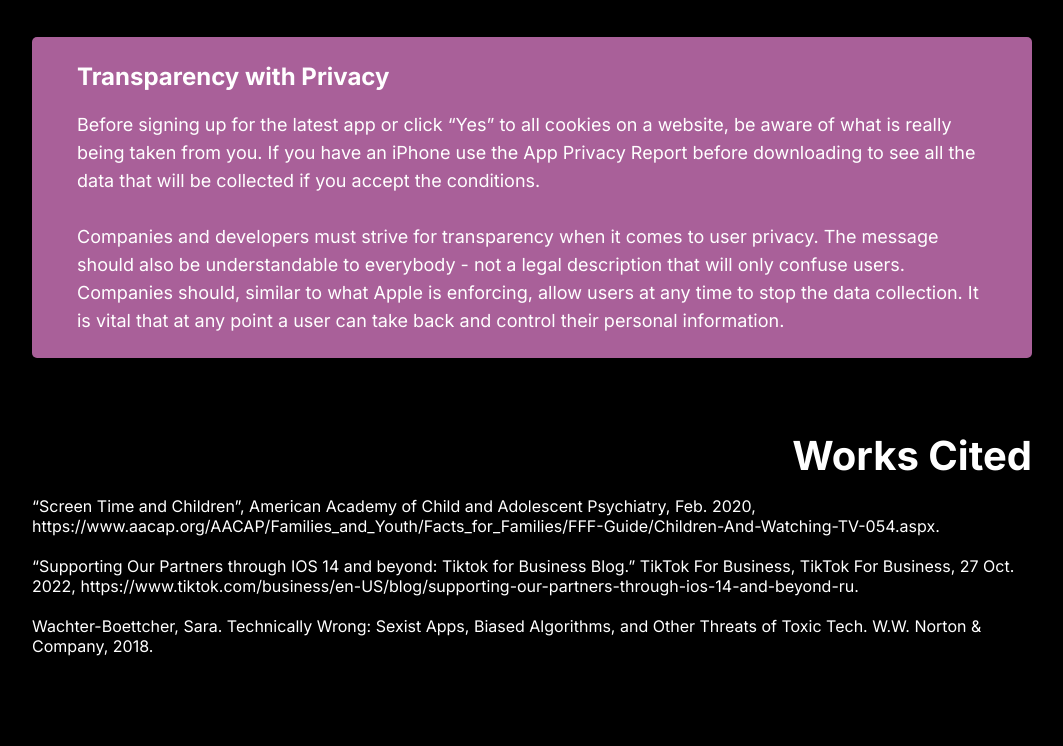
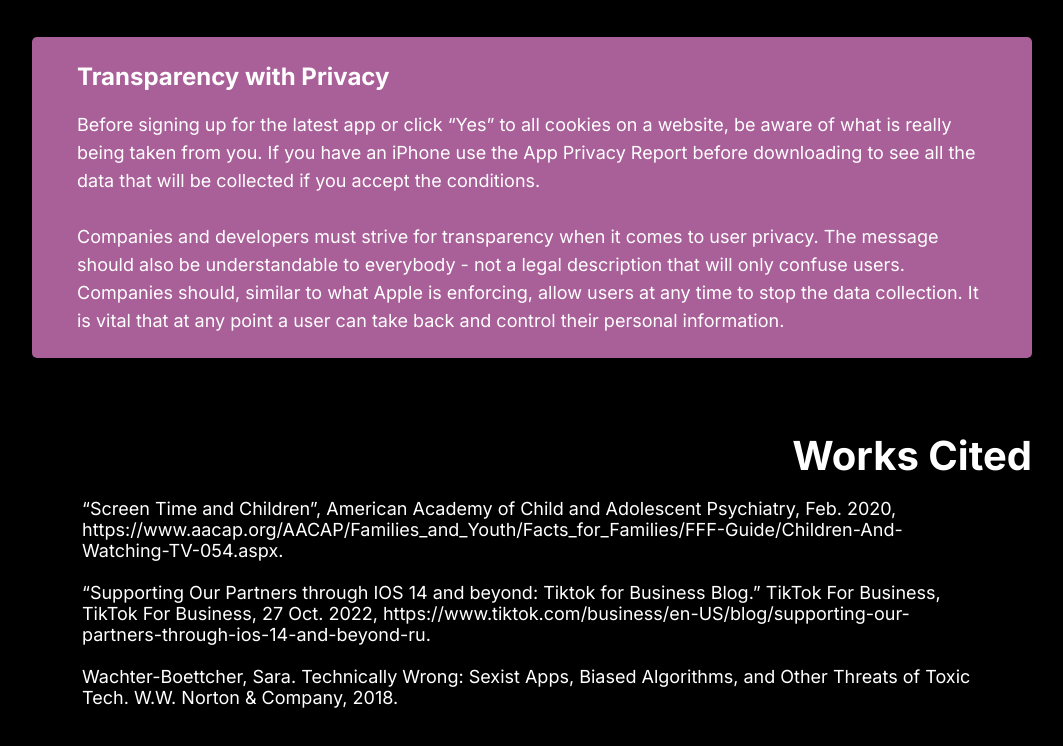
Before and after one commit to matt1208/tiktok, a plain HTML site: page solutions.html in a window 1280 px wide. Shown: the part 1000-1746 px from the top of the page, without its empty margins (108-1171 px from the left). Before the commit the page ends 1712 px from the top, so only its background shows below. Drawn offline with Linux system fonts and the light colour scheme.

Commit message:
Aligment for works cited

```diff
--- a/solutions.html
+++ b/solutions.html
@@ -72,7 +72,7 @@
 
         <div id="takeaways">
             <h2 style="text-align: right;">Works Cited</h2>
-            <p style="text-align: left;">
+            <p style="text-align: left; font-size: 18px; margin-left: 50px; margin-right: 50px">
                 “Screen Time and Children”, American Academy of Child and Adolescent Psychiatry, Feb. 2020, https://www.aacap.org/AACAP/Families_and_Youth/Facts_for_Families/FFF-Guide/Children-And-Watching-TV-054.aspx.
                 <br><br>
                 “Supporting Our Partners through IOS 14 and beyond: Tiktok for Business Blog.” TikTok For Business, TikTok For Business, 27 Oct. 2022, https://www.tiktok.com/business/en-US/blog/supporting-our-partners-through-ios-14-and-beyond-ru.
```
